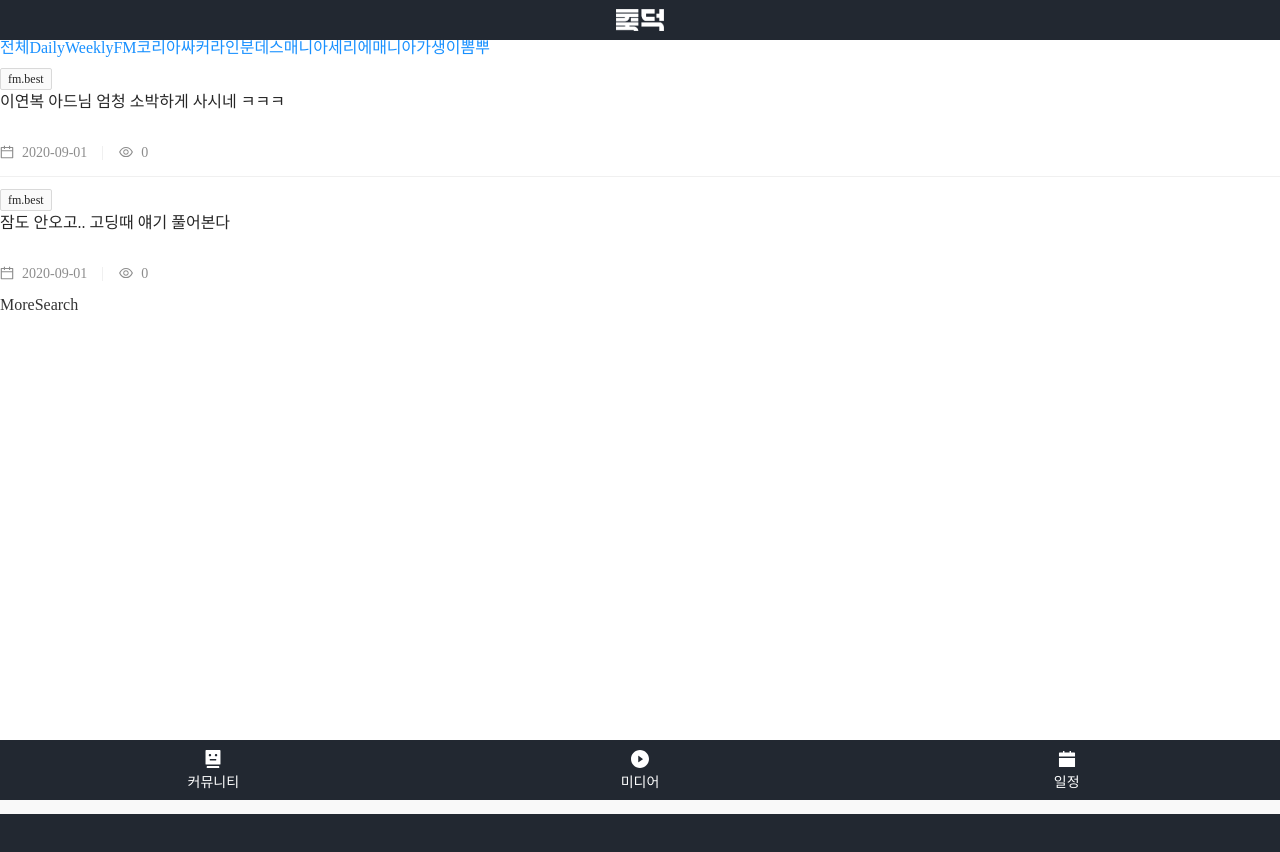
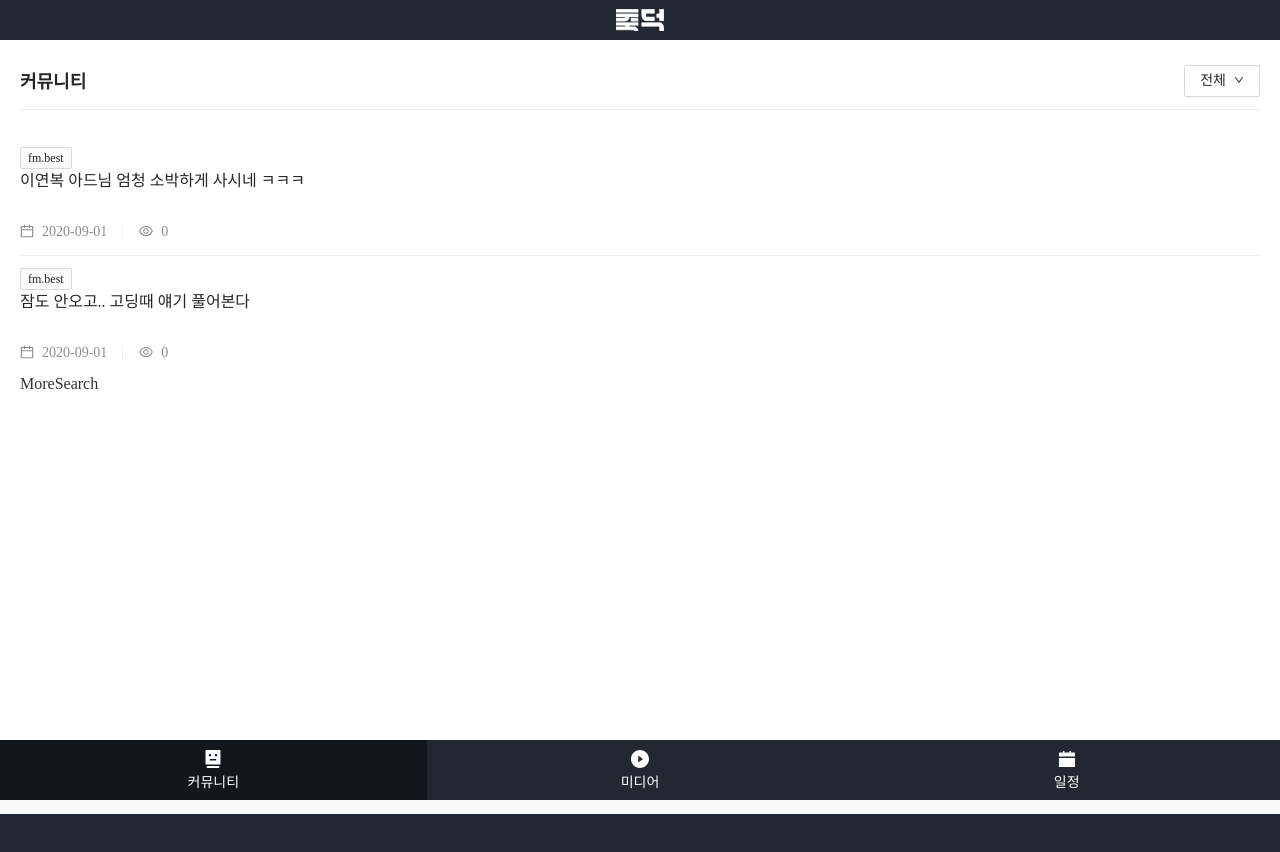
Before and after one commit to hoiheart/chukduk, a Next.js app in the folder app/: page /community in a window 1280 px wide. Shown: the top 852 px of the page. Built offline with nearby package versions, Linux system fonts and the light colour scheme.

Commit message:
feat: :lipstick: menu

```diff
--- a/app/components/layout/Header.tsx
+++ b/app/components/layout/Header.tsx
@@ -6,7 +6,7 @@ const Header = () => {
   return (
     <header>
       <h1>
-        <Link href='/'>
+        <Link href='/community' as="/">
           <a>
             <img src='/logo.png' alt='축덕' />
           </a>
--- a/app/components/layout/Nav.tsx
+++ b/app/components/layout/Nav.tsx
@@ -10,8 +10,8 @@ const Nav = () => {
     <nav>
       <ul>
         <li>
-          <Link href="/">
-            <a className={router.pathname === '/' ? 'active' : ''}>
+          <Link href="/community" as="/">
+            <a className={router.pathname === '/' || router.pathname.match(/^\/community/) ? 'active' : ''}>
               <RobotFilled />
               커뮤니티
             </a>
@@ -19,7 +19,7 @@ const Nav = () => {
         </li>
         <li>
           <Link href="/media">
-            <a className={router.pathname === '/media' ? 'active' : ''}>
+            <a className={router.pathname.match(/^\/media/) ? 'active' : ''}>
               <PlayCircleFilled />
               미디어
             </a>
@@ -27,7 +27,7 @@ const Nav = () => {
         </li>
         <li>
           <Link href="/fixtures">
-            <a className={router.pathname === '/fixtures' ? 'active' : ''}>
+            <a className={router.pathname.match(/^\/fixtures/) ? 'active' : ''}>
               <CalendarFilled />
               일정
             </a>
--- a/app/components/layout/Title.tsx
+++ b/app/components/layout/Title.tsx
@@ -1,6 +1,11 @@
+import { Divider, Typography } from 'antd'
+
 const Title = ({ text }: { text: string }) => {
   return (
-    <h2>{ text }</h2>
+    <>
+      <Typography.Title level={2}>{ text }</Typography.Title>
+      <Divider />
+    </>
   )
 }
 
--- a/app/components/list/Tab.tsx
+++ b/app/components/list/Menu.tsx
@@ -1,18 +1,19 @@
 
-import * as React from 'react'
-// import { useState } from 'react'
+import { useState } from 'react'
 import Link from 'next/link'
+import { Menu as AntdMenu, Dropdown, Button } from 'antd'
+import { DownOutlined } from '@ant-design/icons'
 
-type Menu = 'community' | 'media'
+type Page = 'community' | 'media'
 
-const Tab = ({ menu }: { menu: Menu }) => {
-  // const [value, setValue] = useState(0)
+const Menu = ({ page }: { page: Page }) => {
+  const [value, setValue] = useState(0)
 
   // const handleChange = (event: React.ChangeEvent<{}>, newValue: number) => {
   //   setValue(newValue)
   // }
 
-  const categoriesMap = {
+  const menuData = {
     community: [
       { href: '/', title: '전체' },
       { href: '/community/daily', title: 'Daily' },
@@ -36,19 +37,25 @@ const Tab = ({ menu }: { menu: Menu }) => {
     ]
   }
 
-  const categories = categoriesMap[menu]
+  const menuList = menuData[page]
 
-  const TabLink = ({ href, title }) => {
-    return (
-      <Link href={`${href}`}><a>{title}</a></Link>
-    )
-  }
+  const MenuItems = (
+    <AntdMenu>
+      {menuList?.map(v => (
+        <AntdMenu.Item key={v.title}>
+          <Link href={v.href}><a>{v.title}</a></Link>
+        </AntdMenu.Item>
+      ))}
+    </AntdMenu>
+  )
 
   return (
-    <div className="tab">
-      {categories.map(v => <TabLink key={v.title} href={v.href} title={v.title} />)}
+    <div className="menu">
+      <Dropdown overlay={MenuItems} trigger={['click']} placement="bottomRight">
+        <Button>{menuList?.[value]?.title} <DownOutlined /></Button>
+      </Dropdown>
     </div>
   )
 }
 
-export default Tab
+export default Menu
--- a/app/pages/community/index.tsx
+++ b/app/pages/community/index.tsx
@@ -1,5 +1,5 @@
 import Title from '../../components/layout/Title'
-import Tab from '../../components/list/Tab'
+import Menu from '../../components/list/Menu'
 import Community from '../../components/list/Community'
 import More from '../../components/list/More'
 import Search from '../../components/list/Search'
@@ -7,8 +7,8 @@ import Search from '../../components/list/Search'
 const Index = () => {
   return (
     <>
-      <Title text="축덕" />
-      <Tab menu="community" />
+      <Title text="커뮤니티" />
+      <Menu page="community" />
       <Community />
       <More />
       <Search />
--- a/app/pages/media/[category].tsx
+++ b/app/pages/media/[category].tsx
@@ -1,5 +1,5 @@
 import Title from '../../components/layout/Title'
-import Tab from '../../components/list/Tab'
+import Menu from '../../components/list/Menu'
 import Media from '../../components/list/Media'
 import More from '../../components/list/More'
 import Search from '../../components/list/Search'
@@ -8,7 +8,7 @@ const Index = () => {
   return (
     <>
       <Title text="미디어" />
-      <Tab menu="community" />
+      <Menu page="media" />
       <Media />
       <More />
       <Search />
--- a/app/pages/media/index.tsx
+++ b/app/pages/media/index.tsx
@@ -1,5 +1,5 @@
 import Title from '../../components/layout/Title'
-import Tab from '../../components/list/Tab'
+import Menu from '../../components/list/Menu'
 import Media from '../../components/list/Media'
 import More from '../../components/list/More'
 import Search from '../../components/list/Search'
@@ -8,7 +8,7 @@ const Index = () => {
   return (
     <>
       <Title text="미디어" />
-      <Tab menu="community" />
+      <Menu page="media" />
       <Media />
       <More />
       <Search />
--- a/app/scss/app.scss
+++ b/app/scss/app.scss
@@ -43,7 +43,7 @@ header {
     position: fixed;
     left: 0;
     top: 0;
-    z-index: 5;
+    z-index: 50000;
     width: 100%;
     height: 40px;
     margin: 0;
@@ -66,7 +66,7 @@ header {
     position: fixed;
     left: 0;
     bottom: 0;
-    z-index: 5;
+    z-index: 50000;
     width: 100%;
     height: 60px;
     font-size: 14px;
@@ -106,11 +106,24 @@ header {
 }
 
 main {
+  position: relative;
   min-height: calc(100vh - 100px);
+  padding: 30px 20px;
+  box-sizing: border-box;
   background-color: #fff;
 
-  h2 {
-    @include blind;
+  h2.ant-typography {
+    font-size: 18px;
+
+    + .ant-divider-horizontal {
+      margin: 15px 0 25px;
+    }
+  }
+
+  .menu {
+    position: absolute;
+    right: 20px;
+    top: 25px;
   }
 }
 
```
Also changed, not shown: app/pages/community/[category].tsx (+7 -7 lines).
